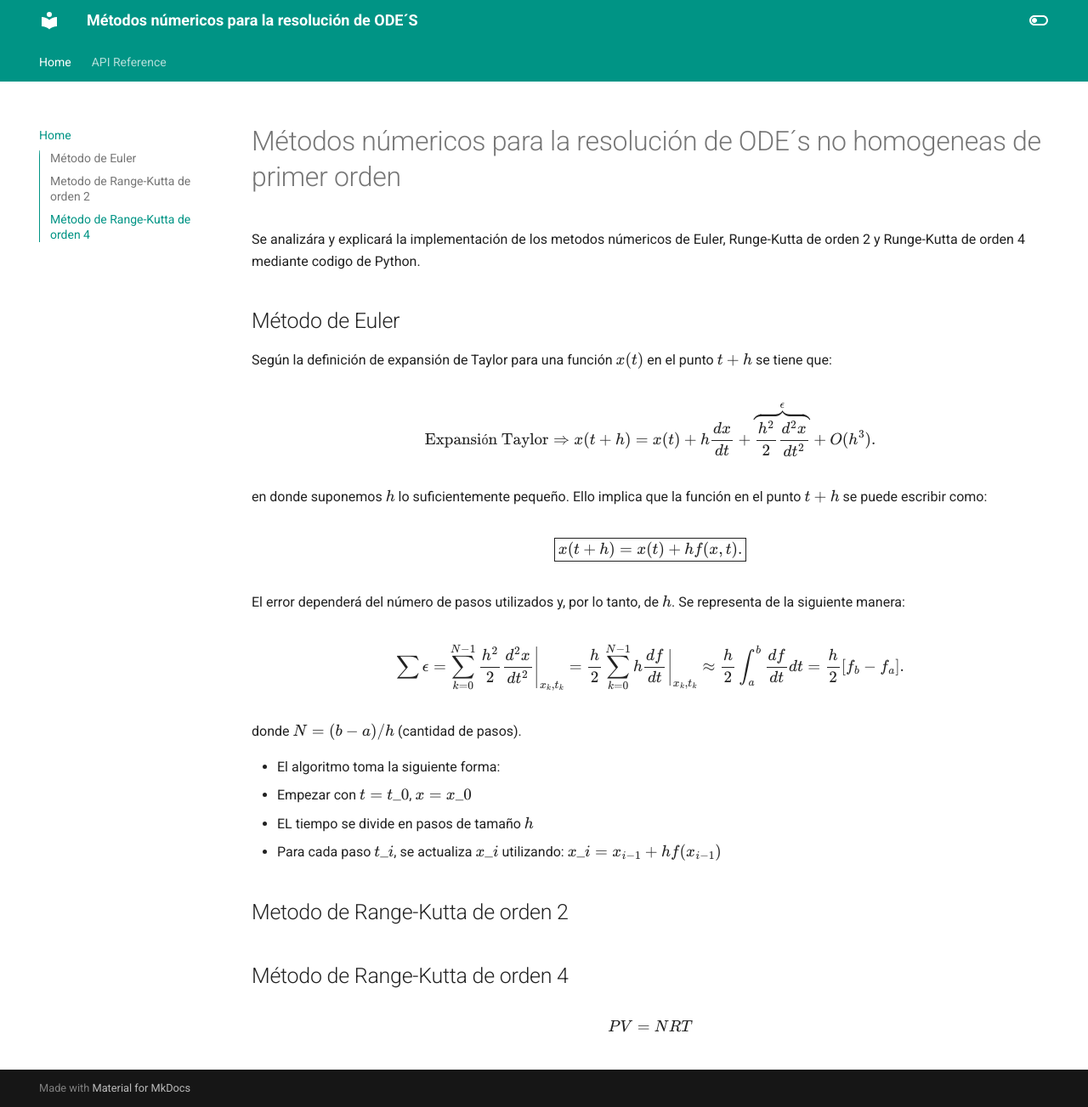
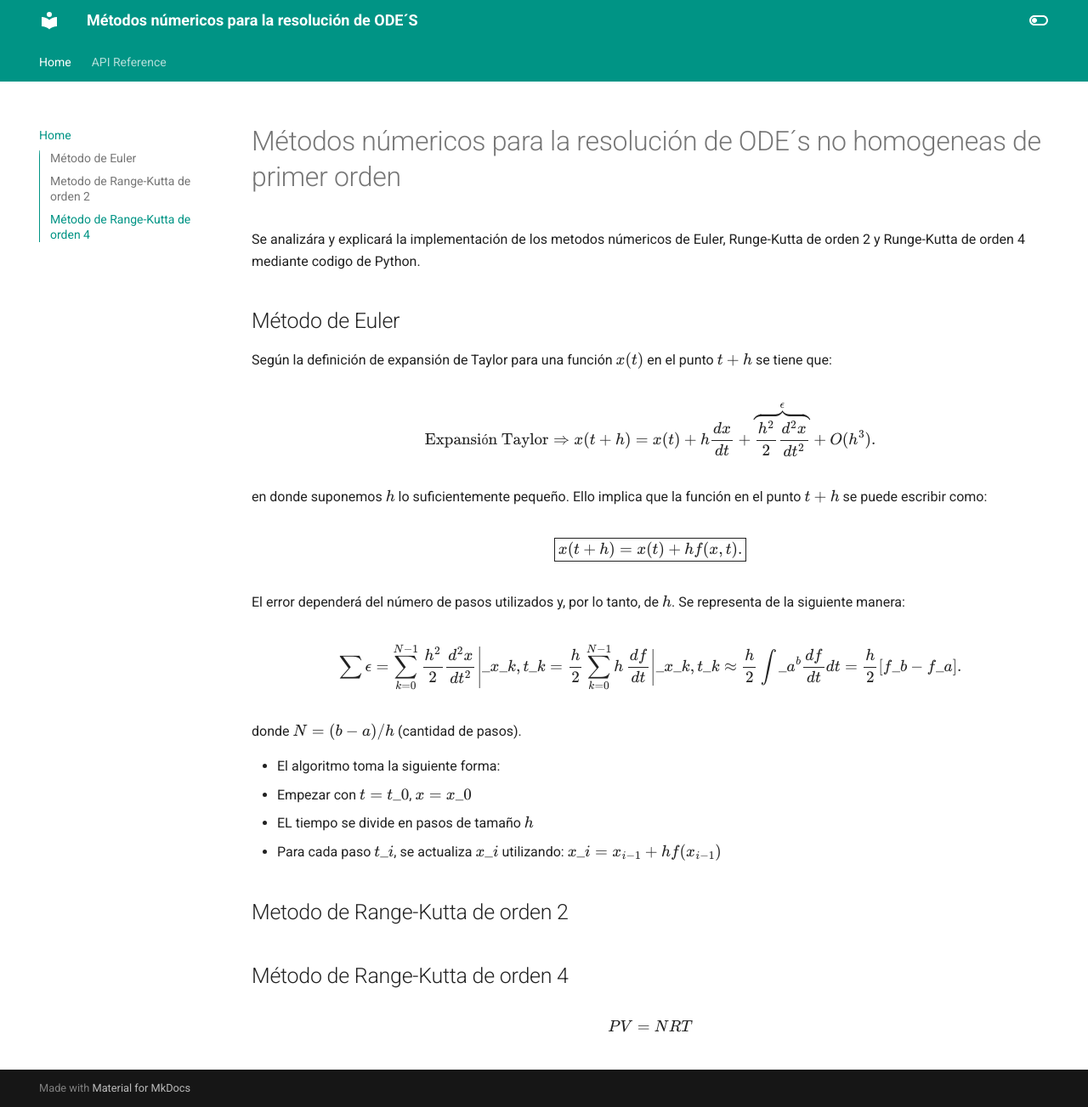
Before and after one commit to Kporras21/ODE-s, an MkDocs documentation site: the page built from docs/index.md, in a window 1280 px wide and 1303 px high. Shown: the whole window at 85% size. Built offline with MkDocs 1.6.1 and Material for MkDocs 9.7.7, drawn with Linux system fonts in a browser that asks for light colours.

```diff
--- a/docs/index.md
+++ b/docs/index.md
@@ -19,8 +19,8 @@ $$
 El error dependerá del número de pasos utilizados y, por lo tanto, de $h$. Se representa de la siguiente manera:
 
 $$
-\sum\epsilon = \sum_{k=0}^{N-1}\frac{h^2}{2}\left. \frac{d^2x}{dt^2} \right|_{x_k, t_k} = \frac{h}{2}\sum_{k=0}^{N-1}h\left.\frac{df}{dt}\right|_{x_k, t_k}\\
-\approx \frac{h}2\int_a^b\frac{df}{dt}d t = \frac{h}{2}\left[f_b - f_a\right].
+\sum\epsilon = \sum_{k=0}^{N-1}\frac{h^2}{2}\left. \frac{d^2x}{dt^2} \right|\_{x\_k, t\_k} = \frac{h}{2}\sum_{k=0}^{N-1}h\left.\frac{df}{dt}\right|\_{x\_k, t\_k}\\
+\approx \frac{h}2\int\_a^b\frac{df}{dt}d t = \frac{h}{2}\left[f\_b - f\_a\right].
 $$
 
 donde $N = (b-a)/h$ (cantidad de pasos).
```
